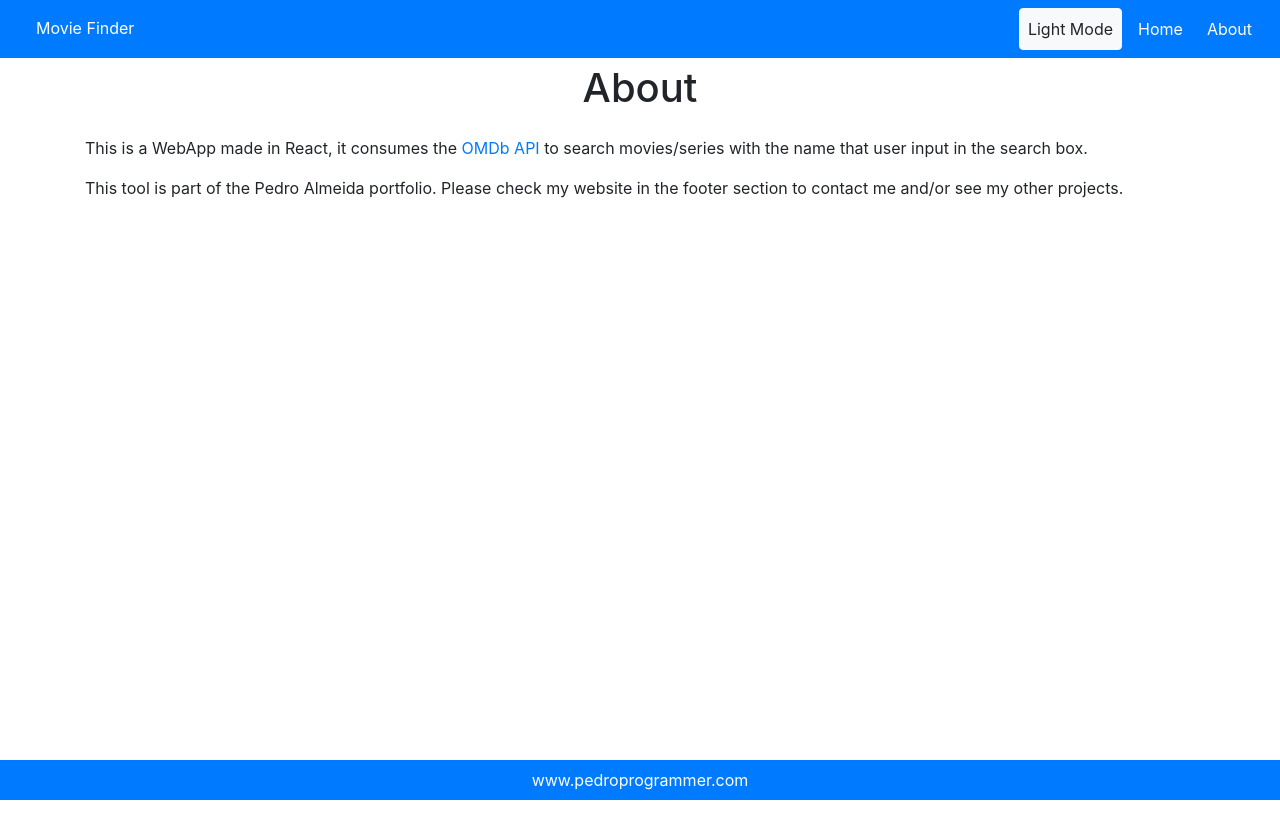
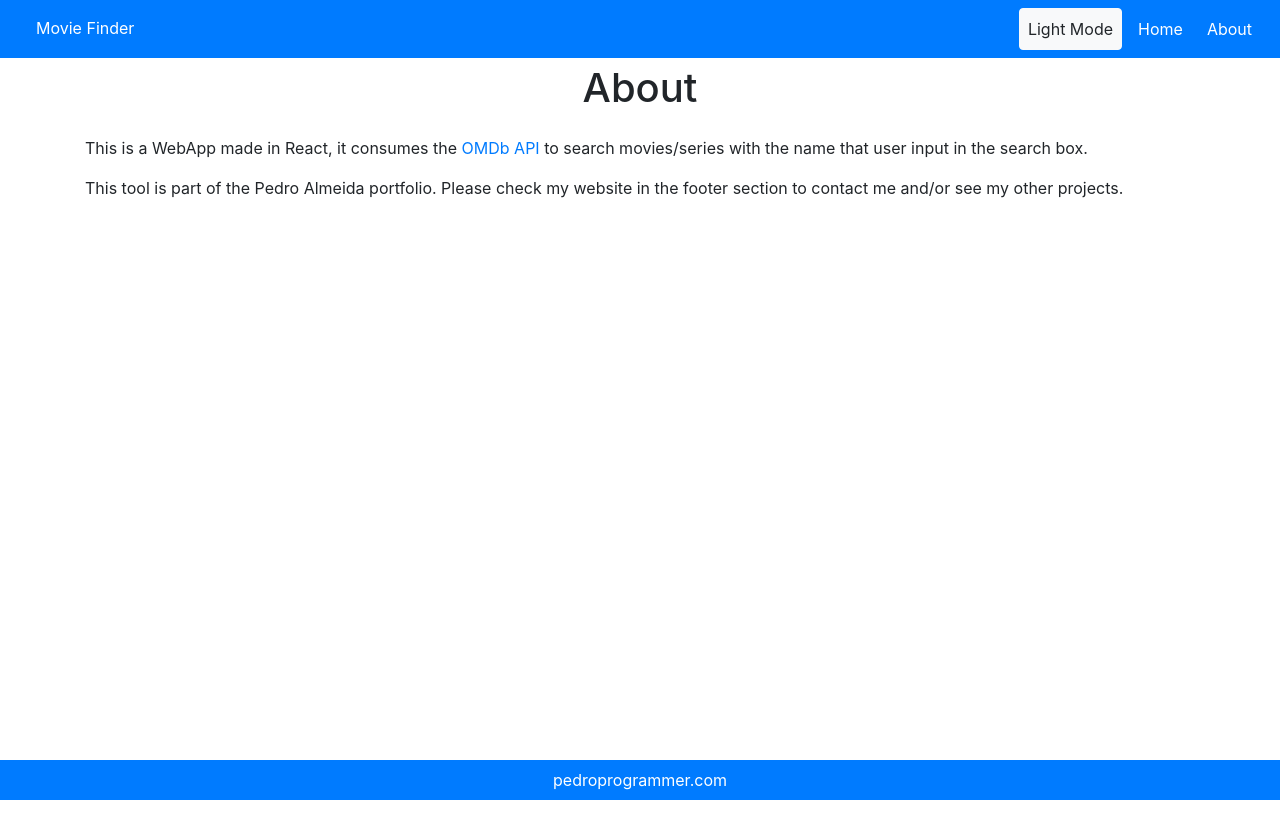
Before and after one commit to PedroMarianoAlmeida/movie-finder-react, a React (Create React App) app: page /about in a window 1280 px wide. Shown: the top 838 px of the page. Built offline with nearby package versions, Linux system fonts and the light colour scheme; no server answers.

Commit message:
Footer website changed

```diff
--- a/src/components/Header/Footer.js
+++ b/src/components/Header/Footer.js
@@ -7,8 +7,8 @@ const Footer = () => {
 
     return (
         <div className={`${isDarkMode? 'bg-dark' : 'bg-primary'} fixed-bottom text-center py-2`}>
-            <a className="text-white" href="https://www.pedroprogrammer.com/" target="_blank" rel="noopener noreferrer">
-                www.pedroprogrammer.com
+            <a className="text-white" href="https://pedroprogrammer.com/" target="_blank" rel="noopener noreferrer">
+                pedroprogrammer.com
             </a>
         </div>
       );
```
Also changed, not shown: 1 other file (tests, documents, lock files or other folders).
